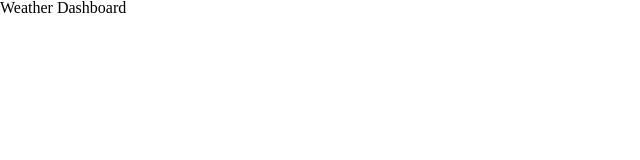
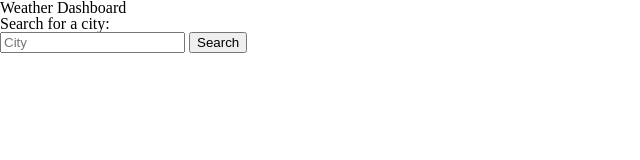
Before and after one commit to CloudOfAlemar/skycast, a plain HTML site: page index.html in a window 1280 px wide. Shown: the whole page, without its empty margins (0-640 px from the left). Drawn offline with Linux system fonts and the light colour scheme.

Commit message:
Added City Search section. Added a div.container to header and main.

```diff
--- a/index.html
+++ b/index.html
@@ -12,11 +12,35 @@
 
   <!-- Header -->
   <header class="header">
-    <h1 class="page-heading">
-      Weather
-      <span class="page-heading-alt">Dashboard</span>
-    </h1>
+    <div class="header-container container">
+      <h1 class="page-heading">
+        Weather
+        <span class="page-heading-alt">Dashboard</span>
+      </h1>
+    </div>
   </header>
+
+  <!-- Main -->
+  <main class="main">
+    <div class="main-container container">
+
+      <!-- Search Section -->
+      <section class="search">
+
+        <!-- City Search -->
+        <div class="city-search">
+          <h2 class="city-search-heading">
+            Search for a city:
+          </h2>
+
+          <form action="" class="search-form">
+            <input type="text" class="search-input" placeholder="City" required autocomplete="off">
+            <button type="submit" class="search-btn">Search</button>
+          </form>
+        </div>
+      </section>
+    </div>
+  </main>
 
 <script src="./assets/js/script.js"></script>
 </body>
```
